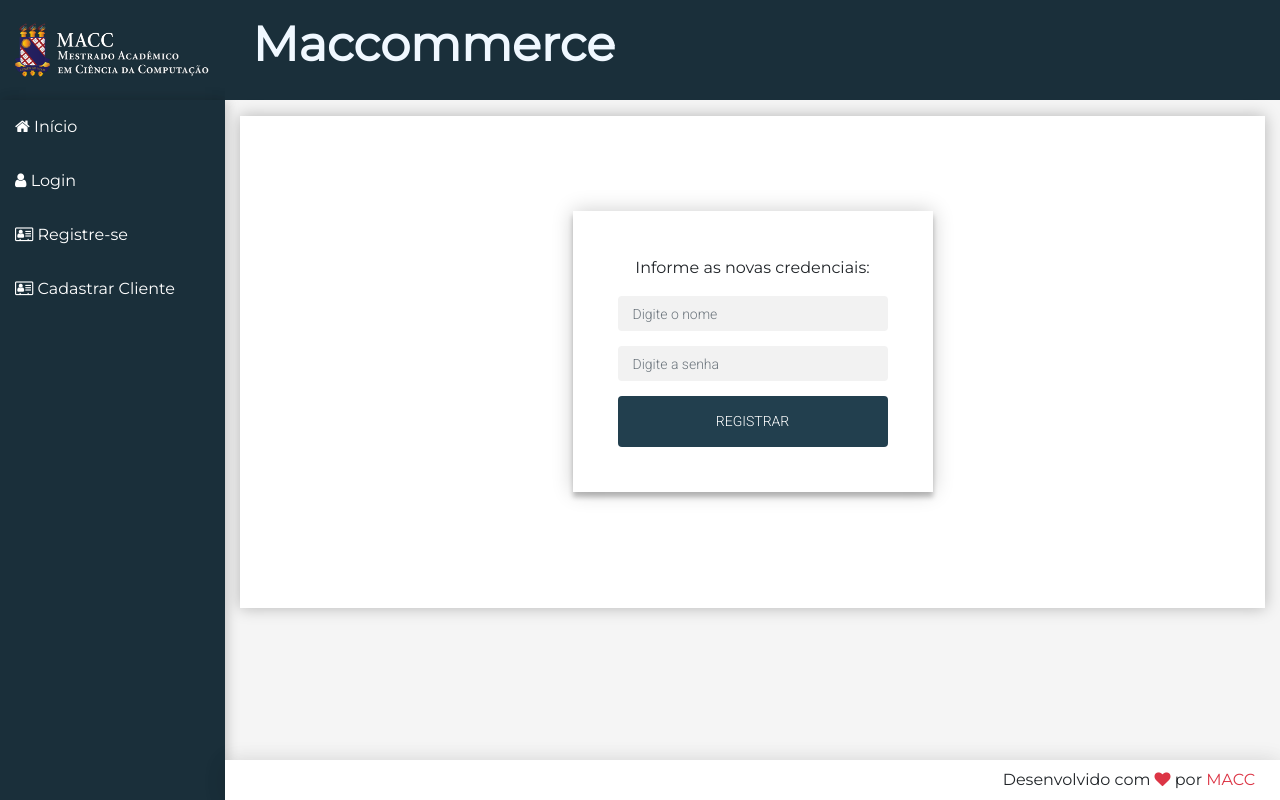
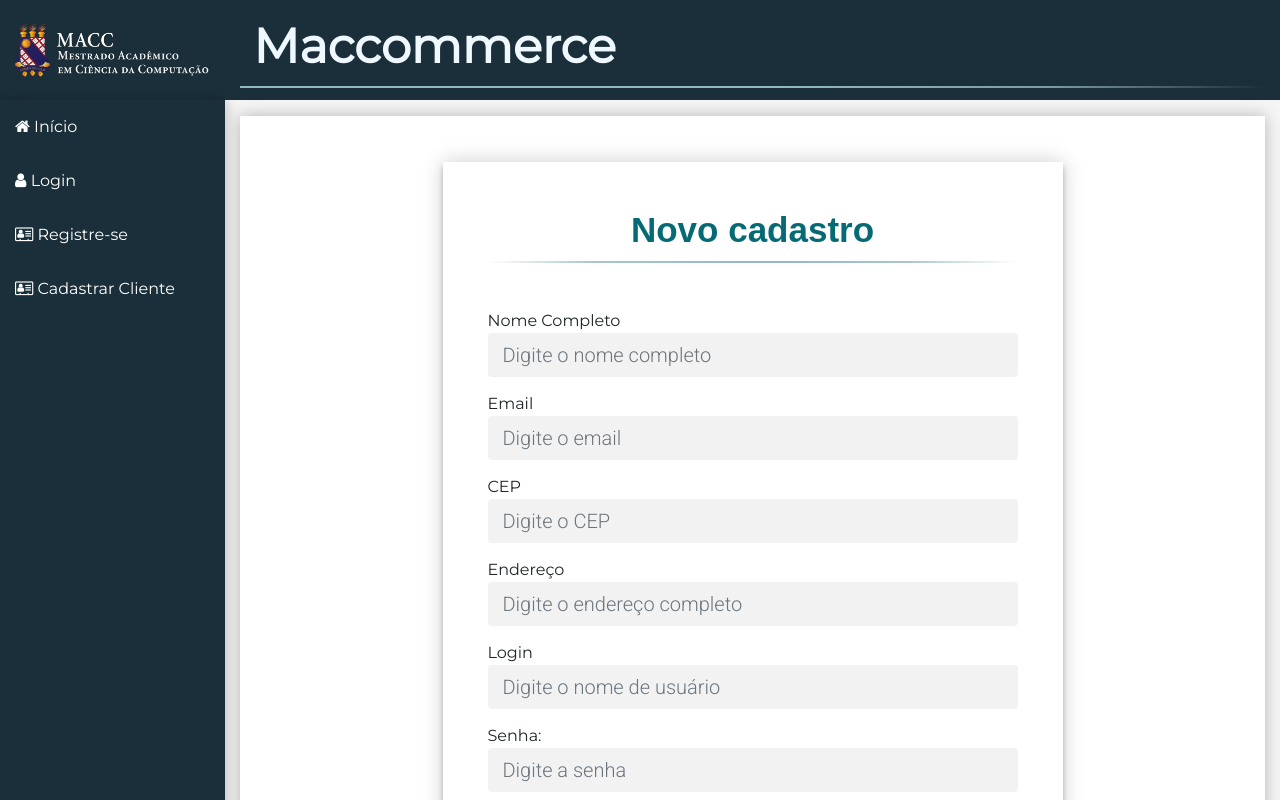
Before and after one commit to filhoeduardo83/webapp, a React (Create React App) app: page /#/register in a window 1280 px wide. Shown: the top 800 px of the page. Built offline with nearby package versions, Linux system fonts and the light colour scheme.

Commit message:
Adicionando funcionalidade registro de um novo usuario

```diff
--- a/src/components/auth/Login.css
+++ b/src/components/auth/Login.css
@@ -2,7 +2,7 @@
 
 .login-page {
   width: 360px;
-  padding: 8% 0 0;
+  padding: 3% 0 0;
   margin: auto;
 }
 .login-form {
@@ -12,7 +12,7 @@
   max-width: 360px;
   margin: 0 auto 100px;
   padding: 45px;
-  text-align: center;
+  text-align: left;
   box-shadow: 0 0 20px 0 rgba(0, 0, 0, 0.2), 0 5px 5px 0 rgba(0, 0, 0, 0.24);
 }
 .login-form input {
@@ -24,7 +24,7 @@
   margin: 0 0 15px;
   padding: 15px;
   box-sizing: border-box;
-  font-size: 14px;
+  font-size: 17px;
 }
 .form button {
   font-family: "Roboto", sans-serif;
@@ -88,3 +88,23 @@
 .container .info span .fa {
   color: #EF3B3A;
 }
+
+.login-form h1{
+  font-size: 35px;
+  color: #066a75;
+  padding: 2px 0 10px 0;
+  font-family: Arial,sans-serif;
+  font-weight: bold;
+  text-align: center;
+  padding-bottom: 30px;
+}
+
+.login-form h1:after{
+  content: ' ';
+  display: block;
+  width: 100%;
+  height: 2px;
+  margin-top: 10px;
+  background: -webkit-linear-gradient(left, rgba(147,184,189,0) 0%,rgba(147,184,189,0.8) 20%,rgba(147,184,189,1) 53%,rgba(147,184,189,0.8) 79%,rgba(147,184,189,0) 100%);
+  background: linear-gradient(left, rgba(147,184,189,0) 0%,rgba(147,184,189,0.8) 20%,rgba(147,184,189,1) 53%,rgba(147,184,189,0.8) 79%,rgba(147,184,189,0) 100%);
+}
--- a/src/components/auth/Login.jsx
+++ b/src/components/auth/Login.jsx
@@ -10,7 +10,7 @@
 }
 
 const baseUrl = 'http://localhost:8000/authenticate'
-// const baseUrl = 'http://localhost:4001/users'
+//const baseUrl = 'http://localhost:4001/users'
 
 const initialState = {
     user: { username: '', password: '' },
@@ -31,6 +31,7 @@
         const url = user.id ? `${baseUrl}/${user.id}` : baseUrl
         axios[method](url, user)
             .then(resp => {
+                console.log(user)
                 console.log(resp.data)
                 this.setState({ user: initialState.user })
             })
@@ -49,26 +50,21 @@
     render() {
         return (
             <Main  {...headerProps}>
-                <div class="login-page">
-                    <div class="form">
-                        {/* <form class="register-form">
-                            <input type="text" placeholder="name"/>
-                            <input type="password" placeholder="password"/>
-                            <input type="text" placeholder="userName"/>
-                            <button>create</button>
-                            <p class="message">Já registrado? <a href="#">Sign In</a></p>
-                        </form> */}
-                        <form class="login-form">Informe suas credenciais:<p />
+                <div className="login-page">
+                    <div className="form">
+                        <form className="login-form"><h1>Login</h1><p />
+                            Nome de usuario:
                             <input type="text" className="form-control"
                                 name="username"
                                 value={this.state.user.username}
                                 onChange={e => this.updateField(e)}
-                                placeholder="Digite o nome" />
+                                placeholder="username" />
+                            Senha:
                             <input type="password" className="form-control"
                                 name="password"
                                 value={this.state.user.password}
                                 onChange={e => this.updateField(e)}
-                                placeholder="Digite a senha" />
+                                placeholder="1234" />
 
                                 <button className="btn btn-primary"
                                     onClick={e => this.save(e)}>
--- a/src/components/auth/Register.css
+++ b/src/components/auth/Register.css
@@ -1,8 +1,8 @@
 @import url(https://fonts.googleapis.com/css?family=Roboto:300);
 
 .register-page {
-  width: 360px;
-  padding: 8% 0 0;
+  width: 620px;
+  padding: 3% 0 0;
   margin: auto;
 }
 .register-form {
@@ -12,7 +12,7 @@
   max-width: 360px;
   margin: 0 auto 100px;
   padding: 45px;
-  text-align: center;
+  text-align: left;
   box-shadow: 0 0 20px 0 rgba(0, 0, 0, 0.2), 0 5px 5px 0 rgba(0, 0, 0, 0.24);
 }
 .register-form input {
@@ -24,7 +24,7 @@
   margin: 0 0 15px;
   padding: 15px;
   box-sizing: border-box;
-  font-size: 14px;
+  font-size: 20px;
 }
 .form button {
   font-family: "Roboto", sans-serif;
@@ -54,6 +54,7 @@
 }
 .form .register-form {
   display: block;
+  max-width: 800px;
 }
 .container {
   position: relative;
@@ -88,3 +89,23 @@
 .container .info span .fa {
   color: #EF3B3A;
 }
+
+.register-form h1{
+  font-size: 35px;
+  color: #066a75;
+  padding: 2px 0 10px 0;
+  font-family: Arial,sans-serif;
+  font-weight: bold;
+  text-align: center;
+  padding-bottom: 30px;
+}
+
+.register-form h1:after{
+  content: ' ';
+  display: block;
+  width: 100%;
+  height: 2px;
+  margin-top: 10px;
+  background: -webkit-linear-gradient(left, rgba(147,184,189,0) 0%,rgba(147,184,189,0.8) 20%,rgba(147,184,189,1) 53%,rgba(147,184,189,0.8) 79%,rgba(147,184,189,0) 100%);
+  background: linear-gradient(left, rgba(147,184,189,0) 0%,rgba(147,184,189,0.8) 20%,rgba(147,184,189,1) 53%,rgba(147,184,189,0.8) 79%,rgba(147,184,189,0) 100%);
+}
--- a/src/components/auth/Register.jsx
+++ b/src/components/auth/Register.jsx
@@ -9,11 +9,11 @@
     //subtitle: 'Informe suas credenciais'
 }
 
-const baseUrl = 'http://localhost:8000/register/1003'
-// const baseUrl = 'http://localhost:4001/users'
+const baseUrlLogin = 'http://localhost:8000/register/1003'
+const baseUrlCustomer = 'http://localhost:7000/customers'
 
 const initialState = {
-    user: { username: '', password: ''}
+    user: { name:'', email:'', tipoPessoa:'PF', cep:'', endereco:'', username: '', password: ''}
 }
 
 
@@ -27,13 +27,21 @@
 
     save() {
         const user = this.state.user
-        const method = user.id ? 'put' : 'post'
-        const url = user.id ? `${baseUrl}/${user.id}` : baseUrl
-        axios[method](url, user)
+        const method = 'post'
+        const urlLogin = baseUrlLogin
+        const urlCustomer =  baseUrlCustomer
+
+        axios[method](urlLogin, user)
             .then(resp => {
+                console.log(user)
                 console.log(resp.data)
-                this.setState({ user: initialState.user })
             })
+        axios[method](urlCustomer, user)
+        .then(resp => {
+            console.log(user)
+            console.log(resp.data)
+        })
+        this.setState({ user: initialState.user })
     }
 
     updateField(event) {
@@ -51,21 +59,47 @@
             <Main  {...headerProps}>
                 <div class="register-page">
                     <div class="form">
-                        <form class="register-form">Informe as novas credenciais:<p />
+                        <form class="register-form"><h1>Novo cadastro</h1><p />
+                            Nome Completo
+                            <input type="text" className="form-control"
+                                name="name"
+                                value={this.state.user.name}
+                                onChange={e => this.updateField(e)}
+                                placeholder="Digite o nome completo" />
+                            Email
+                            <input type="text" className="form-control"
+                                name="email"
+                                value={this.state.user.email}
+                                onChange={e => this.updateField(e)}
+                                placeholder="Digite o email" />
+                            CEP
+                            <input type="text" className="form-control"
+                                name="cep"
+                                value={this.state.user.cep}
+                                onChange={e => this.updateField(e)}
+                                placeholder="Digite o CEP" />
+                            Endereço
+                            <input type="text" className="form-control"
+                                name="endereco"
+                                value={this.state.user.endereco}
+                                onChange={e => this.updateField(e)}
+                                placeholder="Digite o endereço completo" />
+                            Login
                             <input type="text" className="form-control"
                                 name="username"
                                 value={this.state.user.username}
                                 onChange={e => this.updateField(e)}
-                                placeholder="Digite o nome" />
+                                placeholder="Digite o nome de usuário" />
+                            Senha:
                             <input type="password" className="form-control"
                                 name="password"
                                 value={this.state.user.password}
                                 onChange={e => this.updateField(e)}
                                 placeholder="Digite a senha" />
-                                <button className="btn btn-primary"
-                                    onClick={e => this.save(e)}>
-                                    Registrar
-                                </button>
+                            <button className="btn btn-primary"
+                                onClick={e => this.save(e)}>
+                                Registrar
+                            </button>
                         </form>
                     </div>
                 </div>
--- a/src/components/template/Header.css
+++ b/src/components/template/Header.css
@@ -7,7 +7,23 @@
 
 }
 
-header.header h1 {
+
+header.header h1{
     font-size: 3.0em;
     color: aliceblue;
-}
+    padding: 2px 0 10px 0;
+    font-family: Arial,sans-serif;
+    font-weight: bold;
+    text-align: left;
+    padding-bottom: 30px;
+  }
+
+  header.header h1:after{
+    content: ' ';
+    display: block;
+    width: 100%;
+    height: 2px;
+    margin-top: 10px;
+    background: -webkit-linear-gradient(left, rgba(147,184,189,2) 0%,rgba(147,184,189,1.5) 20%,rgba(147,184,189,1) 53%,rgba(147,184,189,0.8) 79%,rgba(147,184,189,0) 100%);
+    background: linear-gradient(left, rgba(147,184,189,2) 0%,rgba(147,184,189,1.5) 20%,rgba(147,184,189,1) 53%,rgba(147,184,189,0.8) 79%,rgba(147,184,189,0) 100%);
+  }
```
